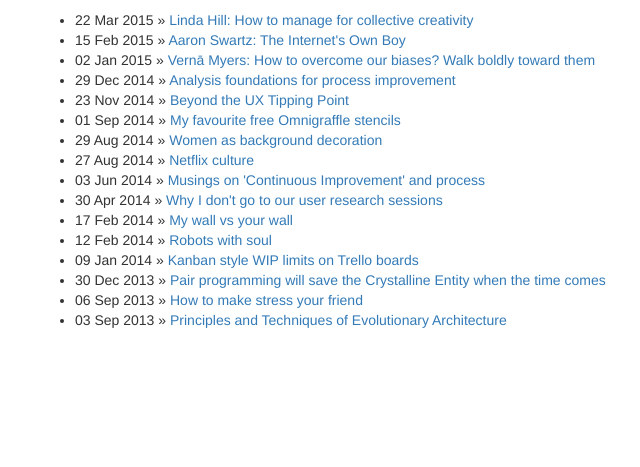
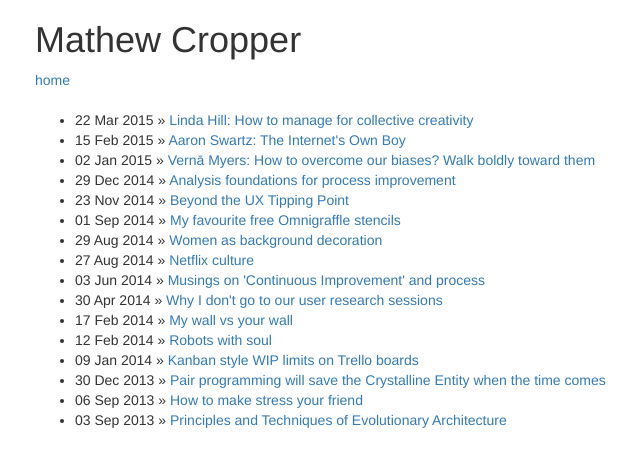
Before and after one commit to mathewcropper/mathewcropper.github.io, a Jekyll site: the page built from blog/index.html, in a window 1280 px wide. Shown: the top 467 px of the page, without its empty margins (35-675 px from the left). Built offline with Jekyll 4.4.1, drawn with Linux system fonts in a browser that asks for light colours; nearby versions of some CDN libraries; library files that are not in the unit come from our copies.

```diff
--- /dev/null
+++ b/_includes/header.html
@@ -0,0 +1,17 @@
+<!-- Header and navigation container -->
+  <div class="container-fluid mc-margin-bottom-30">
+	  <div class="container">
+		  <div class="row">
+			  <div class="col-md-12">
+				  <h1 class="">Mathew Cropper</h1>
+			  </div>
+		  </div>
+		  <div class="row">
+			  <div class="col-md-12 text-left">
+				<ul class="list-inline">
+					<li><a href="">home</a></li>
+				</ul>
+			  </div>
+		  </div>
+	  </div>
+  </div>
--- a/_layouts/default.html
+++ b/_layouts/default.html
@@ -23,6 +23,7 @@
 
   </head>
   <body>
+	  {% include header.html %}
 
 	  {{ content }}
 
--- a/_layouts/post.html
+++ b/_layouts/post.html
@@ -8,7 +8,6 @@
 		<div class="row">
 		  <div class="col-md-4 mc-margin-bottom-50">
 			  <h3>{{ page.title }}</h3>
-			  <!-- <p><small>{{ post.date | date_to_string }}</small></p> -->
 			  <p>
 				  {{ content }}
 			  </p>
```
Also changed, not shown: index.html (+8 -5 lines).
